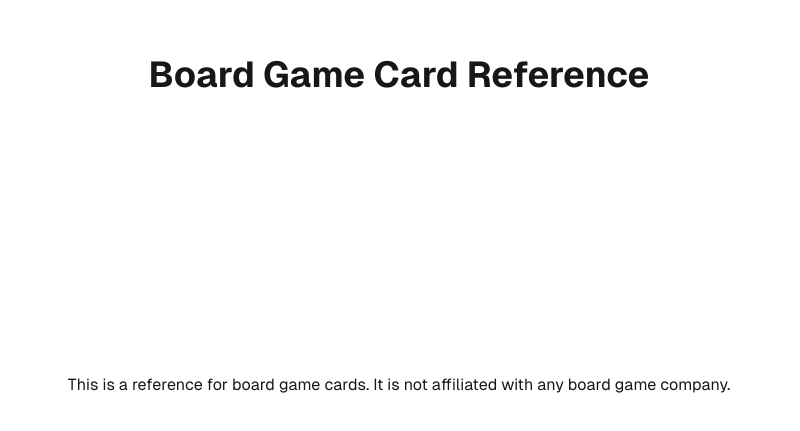
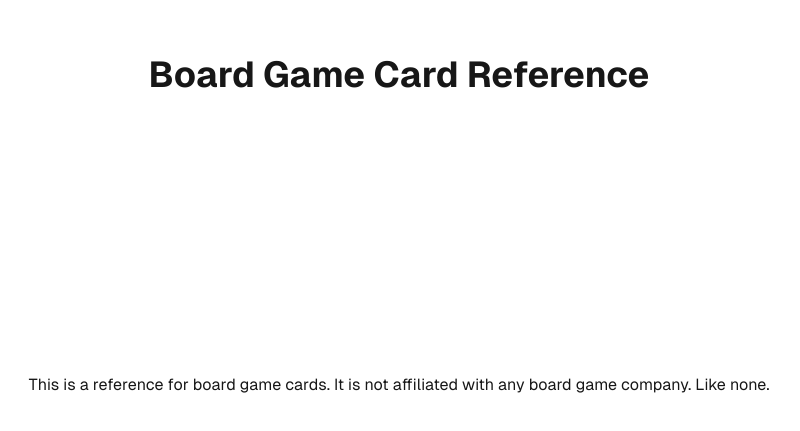
Before and after one commit to colton-smart/board-game-card-reference, a Next.js app: page /board-game-card-reference/ in a window 1280 px wide. Shown: the part 325-756 px from the top of the page, without its empty margins (241-1041 px from the left). Built offline with nearby package versions, Linux system fonts and the light colour scheme.

Commit message:
deploy failed. trying again.

```diff
--- a/src/app/page.tsx
+++ b/src/app/page.tsx
@@ -10,7 +10,7 @@ export default function Home() {
         <div>
           <p>
             This is a reference for board game cards. It is not affiliated with
-            any board game company.
+            any board game company. Like none.
           </p>
         </div>
       </footer>
```
